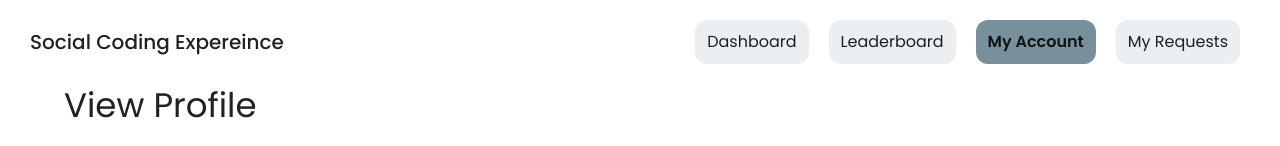
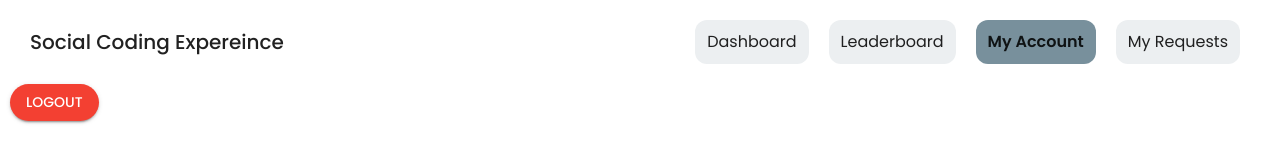
Before and after one commit to 5war00p/recurminds__1, a Next.js app in the folder hackrocket-hackathon/apps/web/: page /profile in a window 1280 px wide. Shown: the top 146 px of the page. Built offline with nearby package versions, Linux system fonts and the light colour scheme; no server answers; sample sign-in values are in the browser's storage.

Commit message:
small fixes

```diff
--- a/hackrocket-hackathon/apps/web/intrerceptors/index.ts
+++ b/hackrocket-hackathon/apps/web/intrerceptors/index.ts
@@ -5,7 +5,7 @@ const interceptedAxios = axios.create();
 // interceptedAxios.defaults.headers.common["x-dev-profile-access-token"] =
 //   (window && window.localStorage.getItem("access_token")) || "";
 
-interceptedAxios.defaults.baseURL = "http://localhost:9080/";
+interceptedAxios.defaults.baseURL = "http://44.202.133.235:9080/";
 interceptedAxios.interceptors.request.use(
   (config) => {
     if (config?.headers) {
--- a/hackrocket-hackathon/apps/web/pages/profile.tsx
+++ b/hackrocket-hackathon/apps/web/pages/profile.tsx
@@ -148,13 +148,29 @@ function Profile() {
   };
   const onSubmit = () => {
     try {
+      console.log("Submitting...");
     } catch (error) {
       console.log(error);
+    }
+  };
+
+  const logout = () => {
+    if (window) {
+      localStorage.removeItem("access_token");
+      localStorage.removeItem("username");
+      setTimeout(() => {
+        router.reload();
+      }, 1000);
     }
   };
   return (
     <>
       <AppTopBar currentPath={"/profile"} />
+      <Box style={{ marginTop: 20, marginLeft: 10 }}>
+        <Button onClick={logout} variant="contained">
+          Logout
+        </Button>
+      </Box>
       <Container>
         <Typography variant="h4" mt={"20px"}>
           {isEdit ? "Edit Profile" : "View Profile"}
--- a/hackrocket-hackathon/apps/web/pages/search_user.tsx
+++ b/hackrocket-hackathon/apps/web/pages/search_user.tsx
@@ -1,6 +1,7 @@
 import { Box, Button, Container, TextField, Typography } from "@mui/material";
 import { useRouter } from "next/router";
 import React, { useState } from "react";
+import AppTopBar from "../components/app-bar";
 import { interceptedAxios } from "../intrerceptors";
 
 function SearcUser() {
@@ -21,6 +22,8 @@ function SearcUser() {
     }
   };
   return (
+    <>
+      <AppTopBar />
       <Container>
         <Box mt={"30px"}>
           <TextField
@@ -61,6 +64,7 @@ function SearcUser() {
           </Box>
         )}
       </Container>
+    </>
   );
 }
 
```
Also changed, not shown: 1 other file (tests, documents, lock files or other folders). Lines whose indentation alone changed are shown as unchanged.
